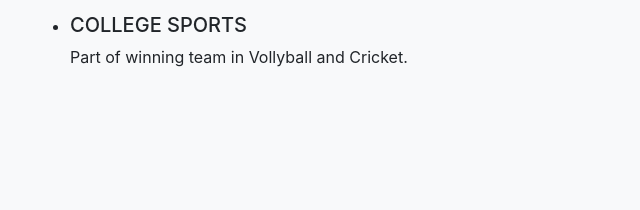
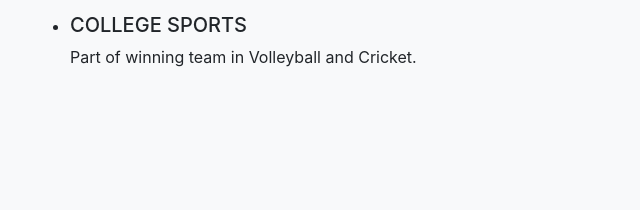
Before and after one commit to P3n3trat3r/Static-Website, a plain HTML site: page index.html in a window 1280 px wide. Shown: the part 1326-1536 px from the top of the page, 79-719 px from the left. Drawn offline with nearby package versions, Linux system fonts and the light colour scheme.

Commit message:
Update index.html

```diff
--- a/index.html
+++ b/index.html
@@ -80,7 +80,7 @@
                     <li><h5>NATIONAL SERVICE SCHEME</h5></li>
                     <p>Volunteer.</p>
                     <li><h5>COLLEGE SPORTS</h5></li>
-                    <p>Part of winning team in Vollyball and Cricket.</p>
+                    <p>Part of winning team in Volleyball and Cricket.</p>
                 </ul>
             </div>
 
```
